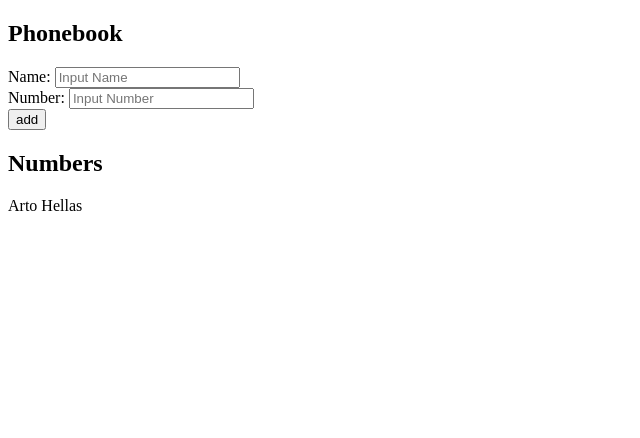
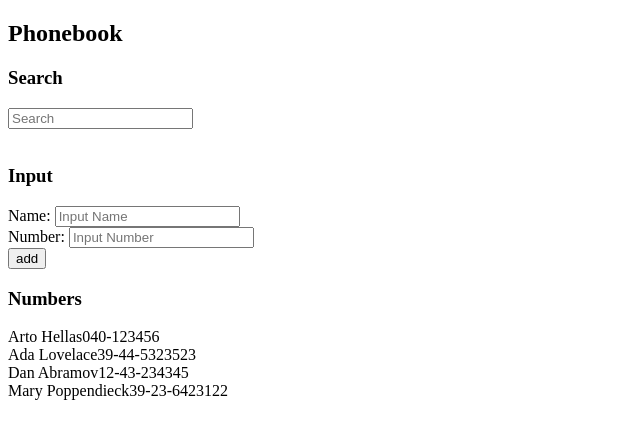
Before and after one commit to 22sanjeevrai22/fullstack-open-exercises, a React (Vite) app in the folder part-2/Part-2/: page / in a window 1280 px wide. Shown: the top 438 px of the page, without its empty margins (0-640 px from the left). Built offline with nearby package versions, Linux system fonts and the light colour scheme.

Commit message:
2.9 Exercise Completed

```diff
--- a/part-2/Part-2/src/App.tsx
+++ b/part-2/Part-2/src/App.tsx
@@ -1,13 +1,24 @@
 import { useState } from "react";
 interface Person {
+  id: number;
   name: string;
   number?: string;
 }
 
 const App = () => {
-  const [persons, setPersons] = useState<Person[]>([{ name: "Arto Hellas" }]);
+  const [persons, setPersons] = useState<Person[]>([
+    { name: "Arto Hellas", number: "040-123456", id: 1 },
+    { name: "Ada Lovelace", number: "39-44-5323523", id: 2 },
+    { name: "Dan Abramov", number: "12-43-234345", id: 3 },
+    { name: "Mary Poppendieck", number: "39-23-6423122", id: 4 },
+  ]);
   const [newName, setNewName] = useState("");
   const [newNumber, setNewNumber] = useState("");
+  const [search, setSearch] = useState("");
+
+  const filteredPersons = persons.filter((person) =>
+    person.name.toLowerCase().includes(search.toLowerCase())
+  );
 
   const checkDuplicate = () => {
     return persons.some(
@@ -23,13 +34,24 @@ const App = () => {
     setNewNumber(e.target.value);
   };
 
+  const handleSearchChange = (e: React.ChangeEvent<HTMLInputElement>) => {
+    setSearch(e.target.value);
+  };
+
   const handleSubmit = (e: React.FormEvent<HTMLFormElement>) => {
     e.preventDefault();
     if (newName.trim() === "") return;
     if (checkDuplicate()) {
       alert(`${newName} is already added to phonebook`);
     } else {
-      setPersons((prev) => [...prev, { name: newName, number: newNumber }]);
+      setPersons((prev) => [
+        ...prev,
+        {
+          name: newName,
+          number: newNumber,
+          id: prev.length > 0 ? Math.max(...prev.map((p) => p.id)) + 1 : 1,
+        },
+      ]);
     }
     setNewName("");
     setNewNumber("");
@@ -39,6 +61,11 @@ const App = () => {
   return (
     <div>
       <h2>Phonebook</h2>
+      <h3>Search</h3>
+      <input placeholder="Search" type="text" onChange={handleSearchChange} />
+      <br />
+      <br />
+      <h3>Input</h3>
       <form onSubmit={handleSubmit}>
         <div>
           Name:{" "}
@@ -60,8 +87,9 @@ const App = () => {
           <button type="submit">add</button>
         </div>
       </form>
-      <h2>Numbers</h2>
-      {persons.map((person) => (
+      {}
+      <h3>Numbers</h3>
+      {filteredPersons.map((person) => (
         <div key={person.name}>
           {person?.name}
           <span>{person?.number}</span>
```
